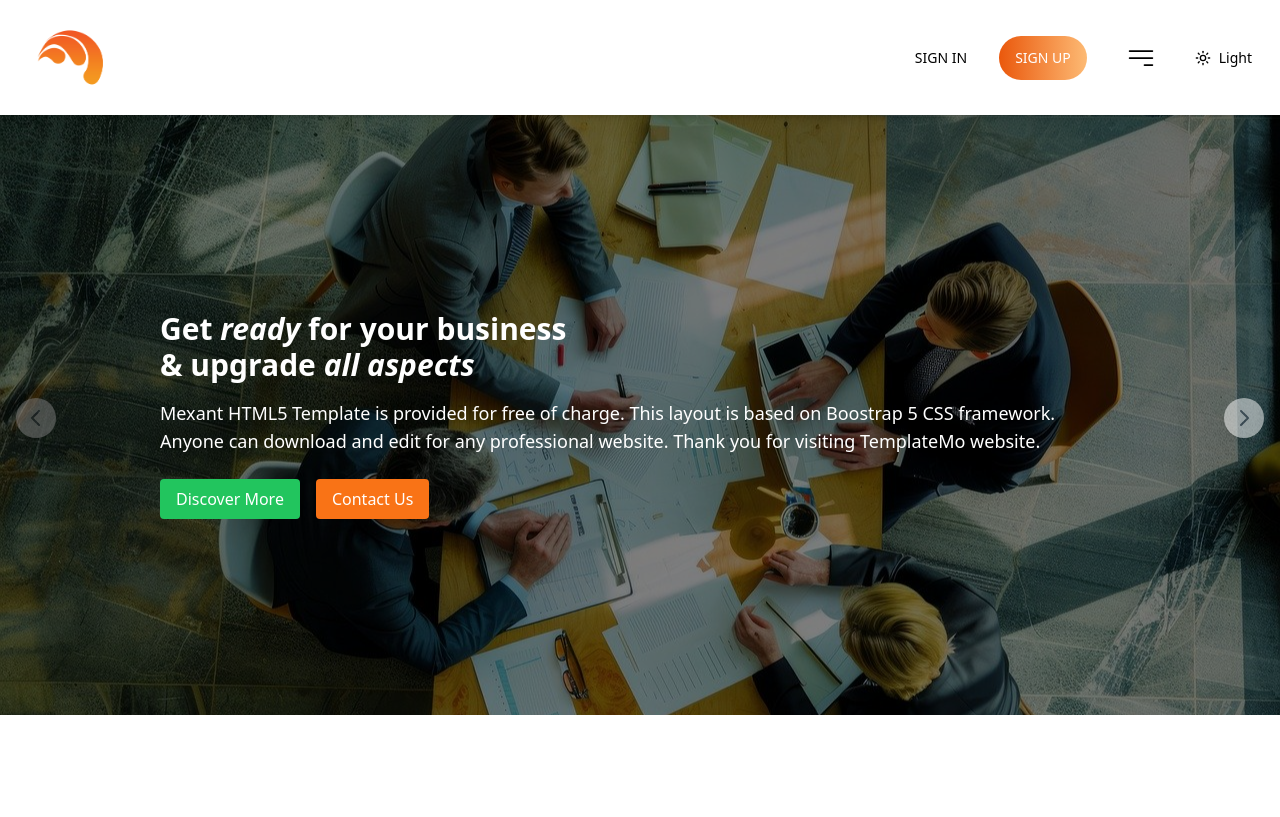
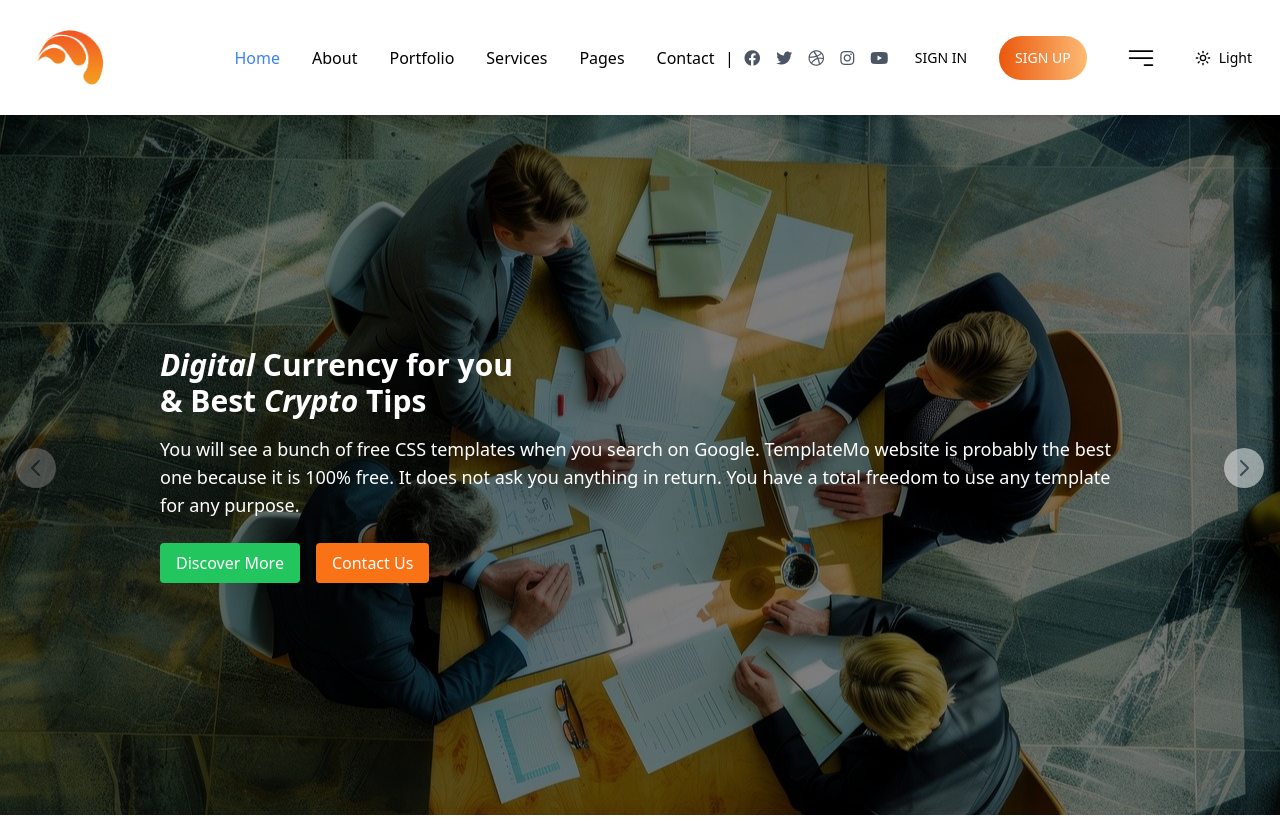
Before and after one commit to ziadelsayed0/Codewave-site, a React (Vite) app in the folder frontend/: page / in a window 1280 px wide. Shown: the top 817 px of the page. Built offline with nearby package versions, Linux system fonts and the light colour scheme.

Commit message:
finish the nev bar

```diff
--- a/frontend/index.html
+++ b/frontend/index.html
@@ -3,6 +3,7 @@
   <head>
     <meta charset="UTF-8" />
     <link rel="icon" type="image" href="./images/4.png"/>
+    <link rel="stylesheet" href="https://cdnjs.cloudflare.com/ajax/libs/font-awesome/5.15.4/css/all.min.css" />
     <meta name="viewport" content="width=device-width, initial-scale=1.0" />
     <title>CodeWave</title>
   </head>
--- a/frontend/src/components/Header.jsx
+++ b/frontend/src/components/Header.jsx
@@ -36,7 +36,7 @@
 
     return (
         <div>
-            <header id="navbar" class={`header-area sticky top-0 z-50 shadow-md  bg-transparent transition duration-200 bg-background`}>
+            <header id="navbar" class={`header-area sticky top-0 z-50 shadow-md transition duration-200 bg-background`}>
                 <div class="container mx-auto px-4">
                     <div class="col-12 flex justify-between items-center">
                         <nav className="main-nav flex justify-between w-full">
@@ -50,6 +50,62 @@
                                             alt=""
                                         />
                                     </Link>
+                                    <div class="hidden sm:block">
+                                        <ul class="flex space-x-8">
+                                            <li class="active">
+                                                <a href="./index.html" class="text-blue-500 hover:text-blue-700">Home</a>
+                                            </li>
+                                            <li>
+                                                <a href="./about.html" class="text-textColor hover:text-blue-700">About</a>
+                                            </li>
+                                            <li>
+                                                <a href="./portfolio.html" class="text-textColor hover:text-blue-700">Portfolio</a>
+                                            </li>
+                                            <li>
+                                                <a href="./services.html" class="text-textColor hover:text-blue-700">Services</a>
+                                            </li>
+                                            <li class="relative group">
+                                                <a href="#" class="text-textColor hover:text-blue-700">Pages</a>
+                                                <ul class="absolute left-0 mt-2 hidden group-hover:block bg-white shadow-md rounded-md">
+                                                    <li>
+                                                        <a href="./about.html" class="block px-4 py-2 text-gray-700 hover:bg-gray-200">About</a>
+                                                    </li>
+                                                    <li>
+                                                        <a href="./portfolio.html" class="block px-4 py-2 text-gray-700 hover:bg-gray-200">Portfolio</a>
+                                                    </li>
+                                                    <li>
+                                                        <a href="./blog.html" class="block px-4 py-2 text-gray-700 hover:bg-gray-200">Blog</a>
+                                                    </li>
+                                                    <li>
+                                                        <a href="./blog-details.html" class="block px-4 py-2 text-gray-700 hover:bg-gray-200">Blog Details</a>
+                                                    </li>
+                                                </ul>
+                                            </li>
+                                            <li>
+                                                <a href="./contact.html" class="text-textColor hover:text-blue-700">Contact</a>
+                                            </li>
+                                        </ul>
+                                    </div>
+                                    <div className="text-textColor">|</div>
+                                    <div class="hidden sm:block">
+                                        <div class="flex space-x-4">
+                                            <a href="#" class="text-gray-600 hover:text-blue-600">
+                                                <i class="fab fa-facebook"></i>
+                                            </a>
+                                            <a href="#" class="text-gray-600 hover:text-blue-400">
+                                                <i class="fab fa-twitter"></i>
+                                            </a>
+                                            <a href="#" class="text-gray-600 hover:text-pink-600">
+                                                <i class="fab fa-dribbble"></i>
+                                            </a>
+                                            <a href="#" class="text-gray-600 hover:text-purple-600">
+                                                <i class="fab fa-instagram"></i>
+                                            </a>
+                                            <a href="#" class="text-gray-600 hover:text-red-600">
+                                                <i class="fab fa-youtube"></i>
+                                            </a>
+                                        </div>
+                                    </div>
 
                                     <div className="flex items-center justify-end">
                                         {/* Navigation Links */}
@@ -148,7 +204,7 @@
                         onClick={() => setMobileNavOpen(!mobileNavOpen)}
                         className="fixed inset-0 bg-gray-600 opacity-20"
                     ></div>
-                    <nav className={`relative flex flex-col justify-start py-7 px-10 w-full h-full bg-background overflow-y-auto`}>
+                    <nav className="relative flex flex-col justify-start py-7 px-10 w-full h-full overflow-y-auto" style={{ background: isDarkMode ? "#0a0119" : "white" }}>
                         <div className="flex items-center">
                             <Link className="inline-block mr-auto" to="/">
                                 <img className="h-10" src="casper-assets/logos/casper-logo.svg" alt="" />
@@ -180,7 +236,7 @@
                         </div>
 
                         <div className="py-12">
-                            <nav className="mt-10">
+                            <nav className="mt-10 ">
 
                                 <a
                                     className="flex items-center px-6 py-2 mt-4 text-gray-100 bg-gray-700 bg-opacity-25"
--- a/frontend/src/components/Sliderview.jsx
+++ b/frontend/src/components/Sliderview.jsx
@@ -82,7 +82,7 @@
   // Function to generate the slides
   function CreateSlides() {
     return slides.map((slide, idx) => (
-      <div key={idx} className="relative w-full h-[600px]">
+      <div key={idx} className="relative w-full h-[700px]">
         <div className="absolute inset-0 flex items-center bg-black bg-opacity-50">
           <div className="text-left text-white  mx-auto lg:p-40 p-10">
             <h2 className="text-xl lg:text-3xl font-bold mb-4" dangerouslySetInnerHTML={{ __html: slide.title }}></h2>
@@ -99,7 +99,7 @@
 
   return (
     <section>
-      <div className="relative overflow-hidden cursor-grab w-full h-[600px] bg-cover bg-center" id="top" style={{ backgroundImage: "url('../images/slider2.jpg')" }}>
+      <div className="relative overflow-hidden cursor-grab w-full h-[700px] bg-cover bg-center" id="top" style={{ backgroundImage: "url('../images/slider2.jpg')" }}>
         <Slider {...sliderSettings}>
           {CreateSlides()} {/* Call the function to render slides */}
         </Slider>
--- a/frontend/src/components/Top.jsx
+++ b/frontend/src/components/Top.jsx
@@ -6,9 +6,6 @@
 
 
 const Top = () => {
-    const [isDarkMode, setIsDarkMode] = useState(false);
-
-
     const { ref: headingRef, inView: headingInView } = useInView({
         triggerOnce: true, // Animates only once when it comes into view
         threshold: 0.1,    // Trigger when 10% of the element is in view
--- a/frontend/src/pages/Landing.jsx
+++ b/frontend/src/pages/Landing.jsx
@@ -8,6 +8,7 @@
 import Conversations from '../components/Conversations';
 import HowItWorks from '../components/HowItWorks';
 import Cards from '../components/Cards';
+import Services from '../components/Services'
 
 // NavBar Appearance
 window.addEventListener('scroll', function() {
@@ -35,6 +36,7 @@
         <Sliderview />
         <Top />
         <HowItWorks />
+        <Services />
         <Conversations />
         <Cards />
         <Footer />
--- a/frontend/tailwind.config.js
+++ b/frontend/tailwind.config.js
@@ -9,6 +9,7 @@
         textColor: "var(--textColor)",
         secondColor: "var(--secondColor)",
         cardbackground: "var(--cardbackground)",
+        sideBarBackground:"var(--sideBarBackground)",
         // grape:"",
       },
     },
```
Also changed, not shown: frontend/src/components/Services.jsx (+9 -14 lines). Lines whose indentation alone changed are shown as unchanged.
